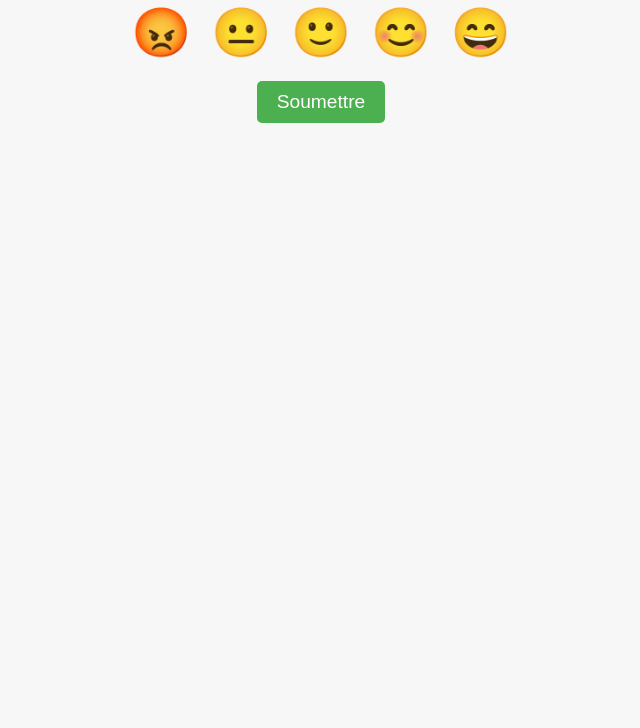
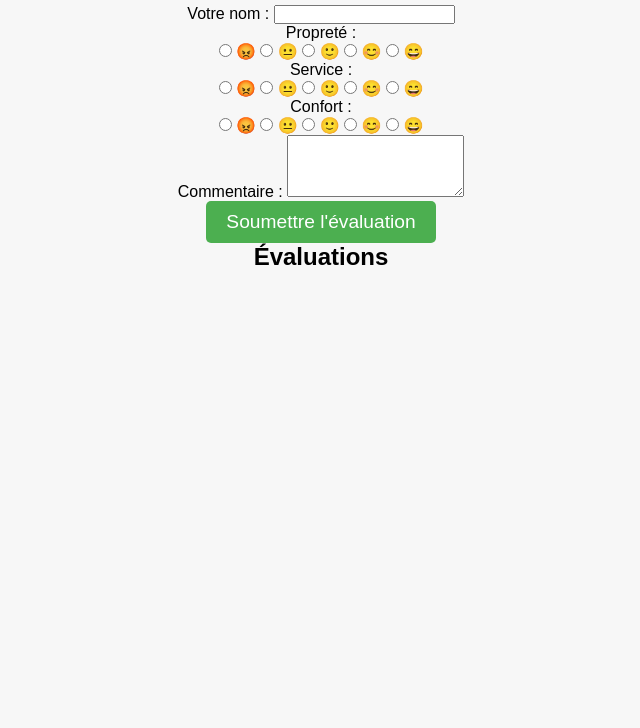
Before and after one commit to Alex-Montagne/Projet_App_Hotel, a website: page client/index.html in a window 1280 px wide. Shown: the part 72-800 px from the top of the page, without its empty margins (319-959 px from the left). Drawn offline with Linux system fonts and the light colour scheme; files that its build step writes are made by us from their sources.

Commit message:
Update index.html

```diff
--- a/client/index.html
+++ b/client/index.html
@@ -1,36 +1,112 @@
 <!DOCTYPE html>
 <html lang="fr">
 <head>
-  <meta charset="UTF-8">
-  <meta name="viewport" content="width=device-width, initial-scale=1.0">
-  <title>Notation par Émojis</title>
-  <link rel="stylesheet" href="styles.css">
+    <meta charset="UTF-8">
+    <meta name="viewport" content="width=device-width, initial-scale=1.0">
+    <title>Système de notation par émojis</title>
+    <link rel="stylesheet" href="styles.css">
 </head>
 <body>
 
-  <h1>Évaluez votre expérience !</h1>
+    <h1>Évaluation de l'hôtel</h1>
 
-  <form id="rating-form">
-    <div id="rating">
-      <label for="rating-1">😡</label>
-      <input type="radio" id="rating-1" name="rating" value="1" />
+    <form id="reviewForm">
+        <div>
+            <label for="name">Votre nom :</label>
+            <input type="text" id="name" required>
+        </div>
 
-      <label for="rating-2">😐</label>
-      <input type="radio" id="rating-2" name="rating" value="2" />
+        <div>
+            <label for="cleanliness">Propreté :</label>
+            <div class="emoji-rating">
+                <label>
+                    <input type="radio" name="cleanliness" value="1" required>
+                    😡
+                </label>
+                <label>
+                    <input type="radio" name="cleanliness" value="2">
+                    😐
+                </label>
+                <label>
+                    <input type="radio" name="cleanliness" value="3">
+                    🙂
+                </label>
+                <label>
+                    <input type="radio" name="cleanliness" value="4">
+                    😊
+                </label>
+                <label>
+                    <input type="radio" name="cleanliness" value="5">
+                    😄
+                </label>
+            </div>
+        </div>
 
-      <label for="rating-3">🙂</label>
-      <input type="radio" id="rating-3" name="rating" value="3" />
+        <div>
+            <label for="service">Service :</label>
+            <div class="emoji-rating">
+                <label>
+                    <input type="radio" name="service" value="1" required>
+                    😡
+                </label>
+                <label>
+                    <input type="radio" name="service" value="2">
+                    😐
+                </label>
+                <label>
+                    <input type="radio" name="service" value="3">
+                    🙂
+                </label>
+                <label>
+                    <input type="radio" name="service" value="4">
+                    😊
+                </label>
+                <label>
+                    <input type="radio" name="service" value="5">
+                    😄
+                </label>
+            </div>
+        </div>
 
-      <label for="rating-4">😊</label>
-      <input type="radio" id="rating-4" name="rating" value="4" />
+        <div>
+            <label for="comfort">Confort :</label>
+            <div class="emoji-rating">
+                <label>
+                    <input type="radio" name="comfort" value="1" required>
+                    😡
+                </label>
+                <label>
+                    <input type="radio" name="comfort" value="2">
+                    😐
+                </label>
+                <label>
+                    <input type="radio" name="comfort" value="3">
+                    🙂
+                </label>
+                <label>
+                    <input type="radio" name="comfort" value="4">
+                    😊
+                </label>
+                <label>
+                    <input type="radio" name="comfort" value="5">
+                    😄
+                </label>
+            </div>
+        </div>
 
-      <label for="rating-5">😄</label>
-      <input type="radio" id="rating-5" name="rating" value="5" />
+        <div>
+            <label for="comment">Commentaire :</label>
+            <textarea id="comment" rows="4" required></textarea>
+        </div>
+
+        <button type="submit">Soumettre l'évaluation</button>
+    </form>
+
+    <h2>Évaluations</h2>
+    <div id="reviewList">
+        <!-- Liste des évaluations -->
     </div>
 
-    <button type="submit">Soumettre</button>
-  </form>
-
-  <script src="script.js"></script>
+    <script src="main.js"></script>
 </body>
 </html>
```
